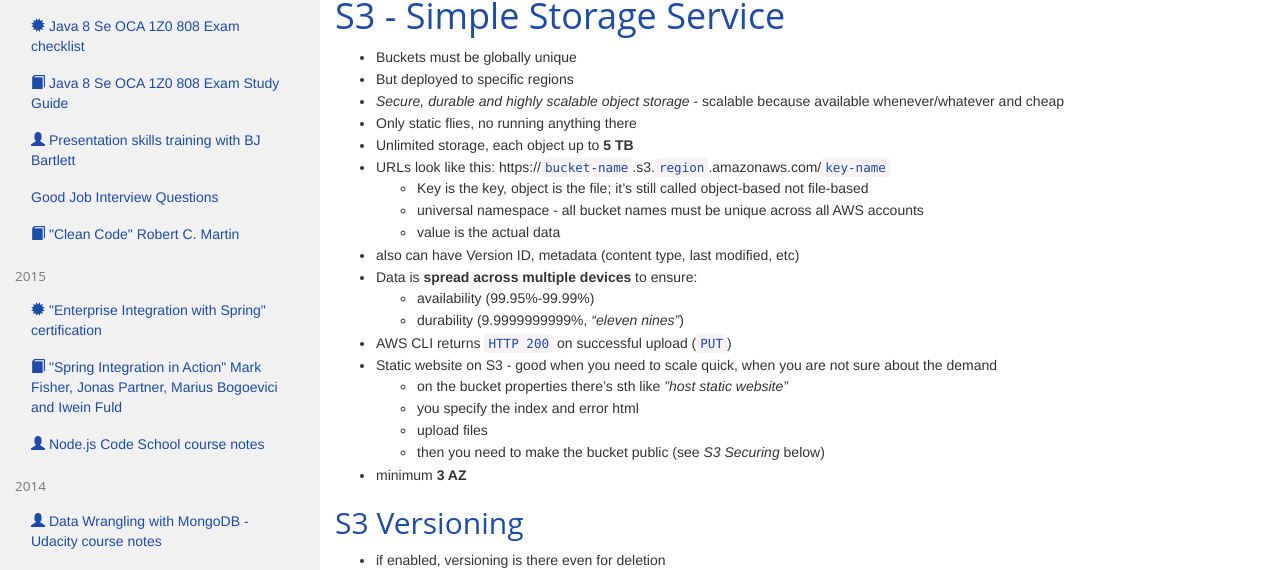
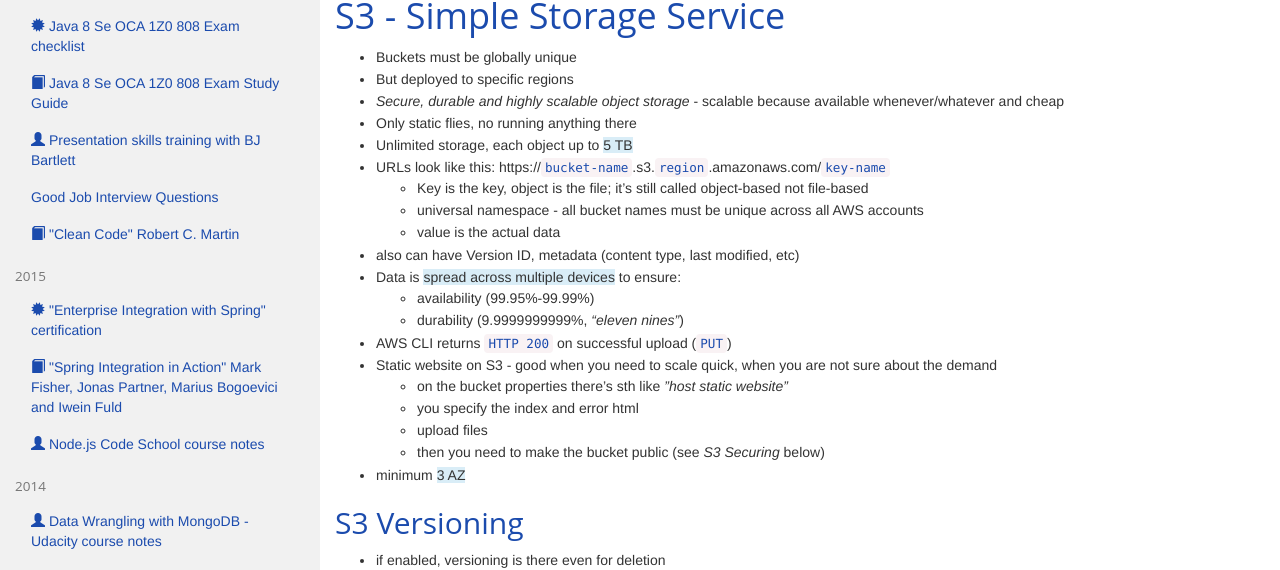
Before and after one commit to monikma/monikma.github.io, a Jekyll site: the page built from _posts/2024-03-05-aws-certified-solutions-architect-storage.md, in a window 1280 px wide and 1400 px high, scrolled down 1073 px. Shown: the part 123-693 px from the top of the window. Built offline with Jekyll 4.4.1, drawn with Linux system fonts in a browser that asks for light colours.

Commit message:
Fix: color

```diff
--- a/_layouts/post.html
+++ b/_layouts/post.html
@@ -22,7 +22,7 @@
         code {
             color:  #{{ page.emphasisColor }};
         }
-        b {
+        b, strong {
             font-color:  #{{ page.emphasisColor }} !important;
             background-color:  #{{ page.emphasisColorBg }} !important;
             font-weight: lighter !important;
```
